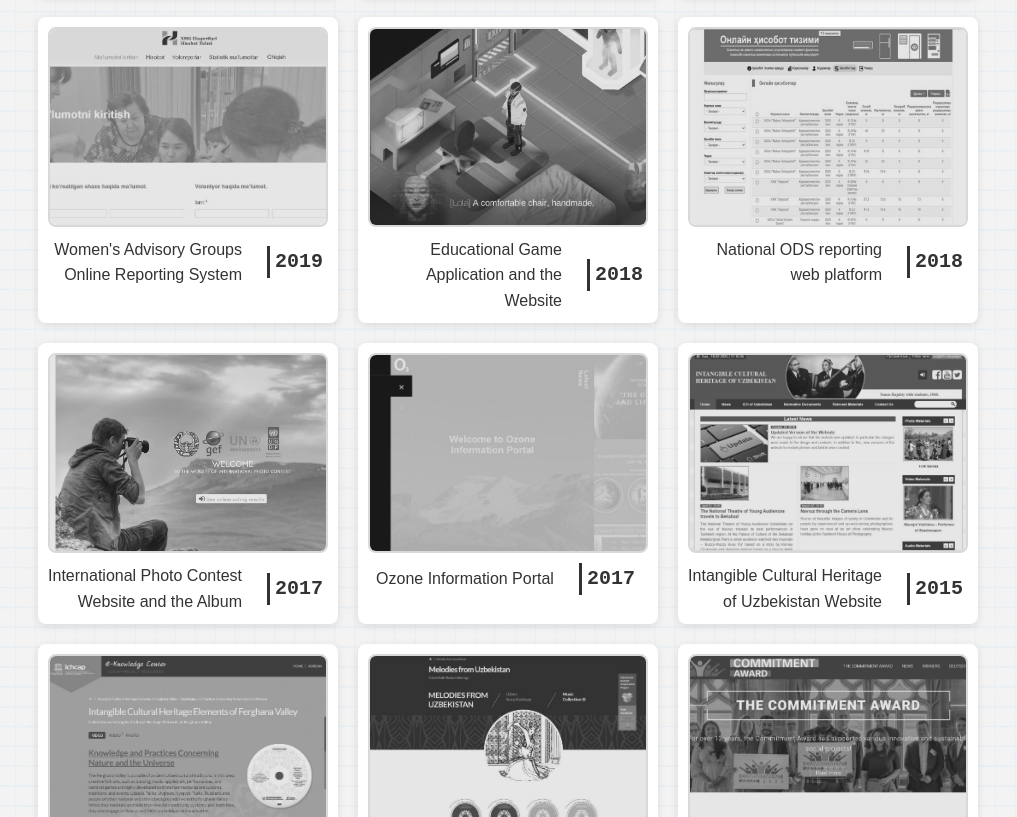
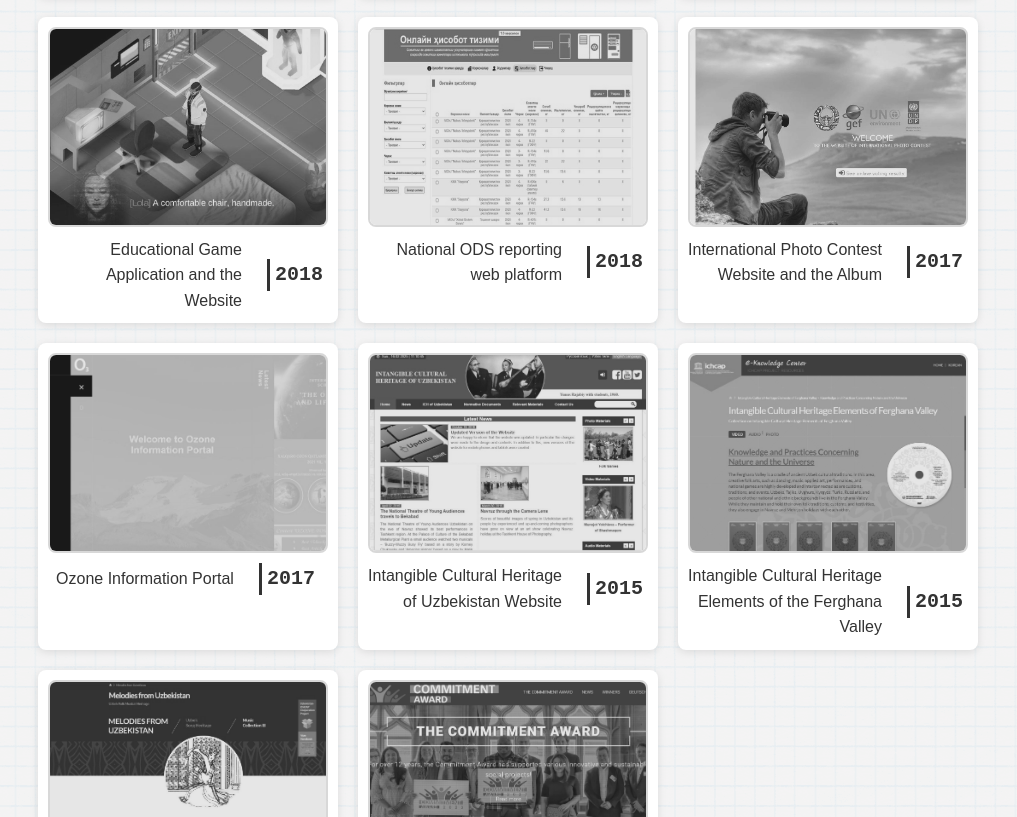
Before and after one commit to akbartus/Projects, a plain HTML site: page index.html in a window 1280 px wide. Shown: the part 2330-3147 px from the top of the page, without its empty margins (132-1149 px from the left). Drawn offline with Linux system fonts and the light colour scheme.

Commit message:
Update index.html

```diff
--- a/index.html
+++ b/index.html
@@ -526,13 +526,7 @@
                 <div class="year">2017</div>
             </div>
         </div>
-        <div class="portfolio-item" data-id="15" data-tags="Web Development">
-            <img class="portfolio-thumb">
-            <div class="portfolio-info">
-                <h3></h3>
-                <div class="year">2019</div>
-            </div>
-        </div>
+
         <div class="portfolio-item" data-id="16" data-tags="Web Development, Design">
             <img class="portfolio-thumb">
             <div class="portfolio-info">
@@ -1020,31 +1014,7 @@
                 <img src="icons/mysql.svg" alt="MySQL" class="icon" title="MySQL">`,
                 url: ""
             },
-            "15": {
-                title: "Women's Advisory Groups Online Reporting System",
-                images: [
-                    "img/wag_1.jpg",
-                    "img/wag_2.jpg",
-                    "img/wag_3.jpg",
-                    "img/wag_4.jpg",
-                    "img/wag_5.jpg",
-                    "img/wag_6.jpg",
-                ],
-                description: `<strong>Description:</strong> The Women's Advisory Groups (WAG) Online Reporting System is a reporting platform designed for WAG experts to document and reflect the results of their activities. It serves as an online tool to streamline reporting and enhance data accessibility.
-                <br><br>
-                <strong>Role:</strong> Developer.
-                <br><br>
-                <strong>Tech Stack and Tools:</strong>
-                <br>
-                <img src="icons/html5.svg" alt="HTML" class="icon" title="HTML">
-                <img src="icons/css3.svg" alt="CSS" class="icon" title="CSS">
-                <img src="icons/javascript.svg" alt="JavaScript" class="icon" title="JavaScript">
-                <img src="icons/react.svg" alt="React.js" class="icon" title="React.js">
-                <img src="icons/nodedotjs.svg" alt="Node.js" class="icon" title="Node.js">
-                <img src="icons/php.svg" alt="PHP" class="icon" title="PHP">
-                <img src="icons/mysql.svg" alt="MySQL" class="icon" title="MySQL">`,
-                url: ""
-            },
+
             "16": {
                 title: "Interactive Experience: Building chemistry in a new Chemistry Building",
                 images: [
```
